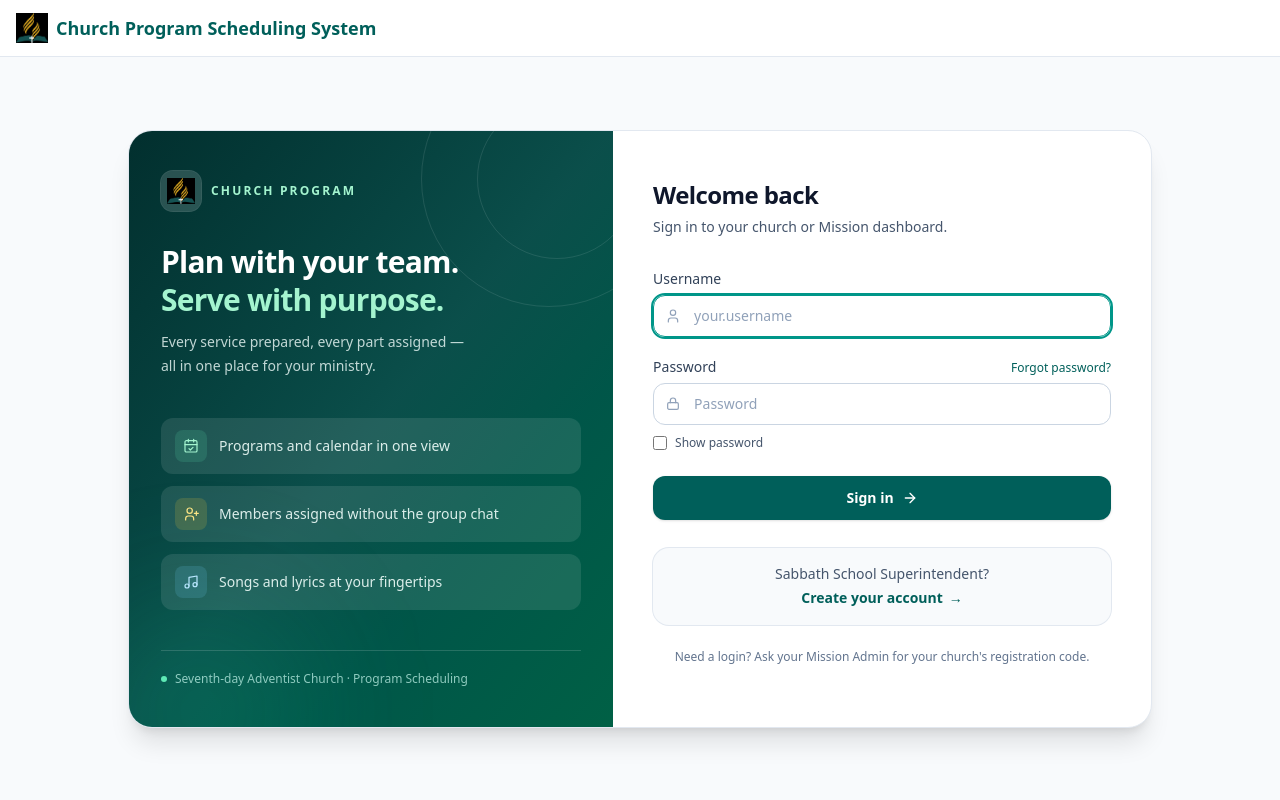
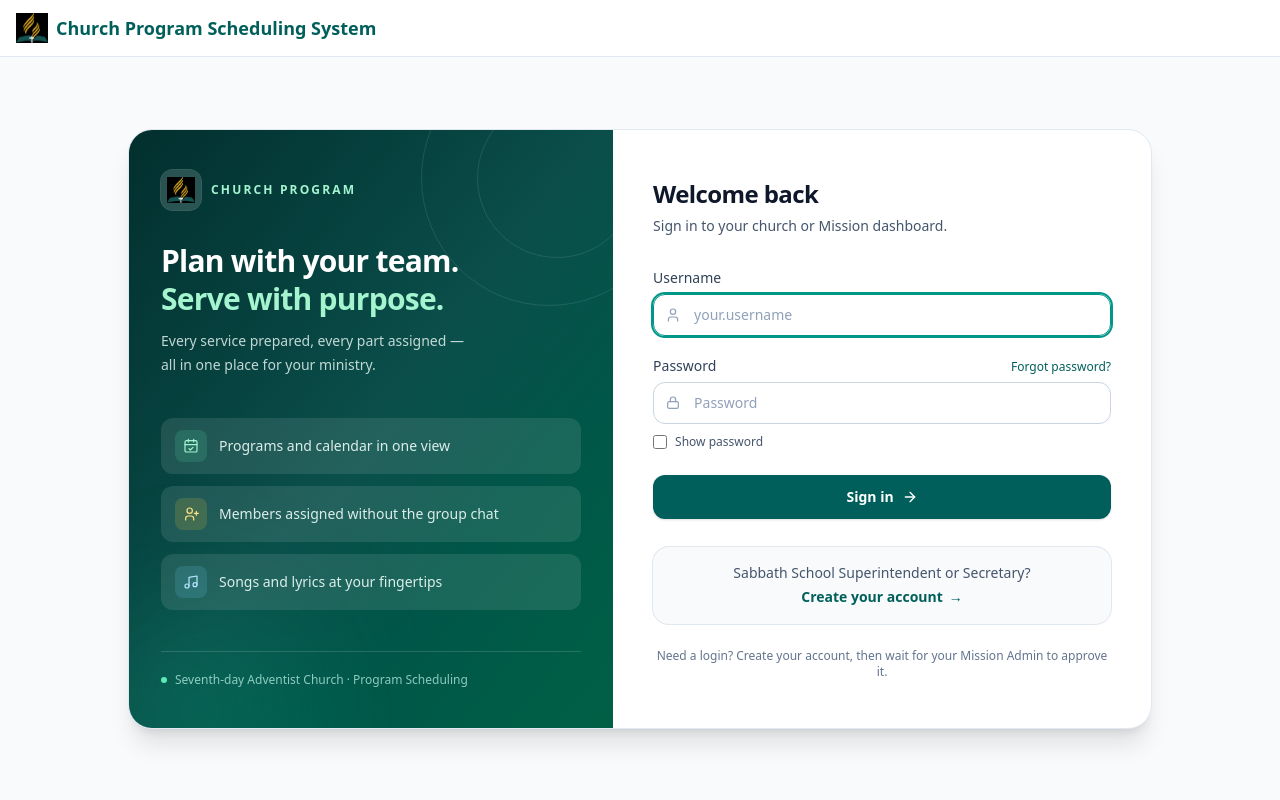
Before and after one commit to bowendell26-svg/CPSS_system, a Flask app: page /login in a window 1280 px wide. Run offline with Flask 3, Linux system fonts and the light colour scheme; tables that the repository leaves empty hold one stand-in row (values such as "Sample post").

Commit message:
Drop the church registration code from sign-up and church management.
Sign-ups are vetted by the Mission Admin, so asking for a shared code adds no security and only blocks legitimate officers; churches keep an internal auto-generated code so existing records stay valid.

🤖 Generated with Codebuff
Co-Authored-By: Codebuff <noreply@codebuff.com>

```diff
--- a/app.py
+++ b/app.py
@@ -589,7 +589,6 @@ def register():
         username = request.form.get("username", "").strip().lower()
         email = request.form.get("email", "").strip().lower()
         church_id = request.form.get("church_id", type=int)
-        code = request.form.get("registration_code", "").strip()
         officer_title = request.form.get("officer_title", "").strip()
         password = request.form.get("password", "")
         confirm = request.form.get("confirm", "")
@@ -615,10 +614,8 @@ def register():
             error = "Please enter a valid email address."
         elif User.query.filter_by(email=email).first():
             error = "That email address is already in use."
-        elif not church or not secrets.compare_digest(
-            code.casefold(), church.registration_code.casefold()
-        ):
-            error = "Choose your church and enter its valid registration code."
+        elif not church:
+            error = "Choose your church."
         elif len(password) < 8:
             error = "Password must be at least 8 characters."
         elif password != confirm:
@@ -948,23 +945,16 @@ def generate_password():
 def validate_church_form(church_id=None):
     name = " ".join(request.form.get("name", "").split())
     district = " ".join(request.form.get("district", "").split())
-    code = request.form.get("registration_code", "").strip().upper()
     error = None
 
     if not name or len(name) > 120:
         error = "Church names must be between 1 and 120 characters."
     elif not district or len(district) > 100:
         error = "District names must be between 1 and 100 characters."
-    elif len(code) > 100:
-        error = "Registration codes must be 100 characters or fewer."
-    elif code and Church.query.filter(
-        db.func.lower(Church.registration_code) == code.lower(),
-        Church.id != (church_id or -1),
-    ).first():
-        error = "That registration code is already assigned to a church."
-    elif not code:
-        # Blangko ang code: awtomatikong gumawa mula sa district at church name.
-        code = generate_church_code(district, name)
+
+    # Hindi na ipinapakita o hinihingi ang registration code; awtomatiko pa
+    # ring gumagawa ng panloob na code para manatiling valid ang mga record.
+    code = "" if error else generate_church_code(district, name)
     return name, district, code, error
 
 
@@ -1020,7 +1010,6 @@ def edit_church(church_id):
         else:
             church.name = name
             church.district = district
-            church.registration_code = code
             db.session.commit()
             flash("Church details updated.", "success")
             return redirect(url_for("churches"))
--- a/templates/login.html
+++ b/templates/login.html
@@ -152,7 +152,7 @@
 
             <div class="mt-7 rounded-2xl bg-slate-50 px-4 py-4 text-center ring-1 ring-slate-200">
                 <p class="text-sm text-slate-600">
-                    Sabbath School Superintendent?
+                    Sabbath School Superintendent or Secretary?
                 </p>
                 <a href="{{ url_for('register') }}"
                     class="mt-1 inline-flex items-center gap-1.5 text-sm font-semibold text-teal-800 hover:text-teal-950 hover:underline focus-visible:outline-2 focus-visible:outline-teal-700">
@@ -162,7 +162,7 @@
             </div>
 
             <p class="mt-6 text-center text-xs text-slate-500">
-                Need a login? Ask your Mission Admin for your church's registration code.
+                Need a login? Create your account, then wait for your Mission Admin to approve it.
             </p>
         </div>
     </div>
--- a/templates/register.html
+++ b/templates/register.html
@@ -7,7 +7,7 @@
     <div>
         <p class="text-sm font-semibold tracking-wide text-teal-700">LOCAL CHURCH ACCOUNT</p>
         <h1 class="mt-1 text-2xl font-semibold text-slate-900">Superintendent &amp; Secretary Sign Up</h1>
-        <p class="mt-2 text-sm leading-6 text-slate-600">Only a church's Superintendent or Secretary may hold a local account. Choose your church and position, then wait for your Mission Admin to verify and approve your registration.</p>
+        <p class="mt-2 text-sm leading-6 text-slate-600">Only a church's Superintendent or Secretary may hold a local account. Choose your church and your position, then wait for your Mission Admin to verify and approve your registration.</p>
     </div>
     {% if not churches %}
     <div class="mt-6 rounded-xl border border-amber-200 bg-amber-50 p-4 text-sm text-amber-900">Registration is currently unavailable because no churches have been added. Contact your Mission Admin.</div>
@@ -43,10 +43,6 @@
                 {% endfor %}
             </select>
         </div>
-        <div>
-            <label for="registration_code" class="block text-sm font-medium text-slate-700">Church registration code</label>
-            <input id="registration_code" name="registration_code" required maxlength="100" autocomplete="off" class="mt-1 w-full rounded-lg border border-slate-300 px-3 py-2.5 text-sm focus:border-teal-600 focus:outline-2 focus:outline-teal-600">
-        </div>
         <div class="grid gap-4 sm:grid-cols-2">
             <div>
                 <label for="password" class="block text-sm font-medium text-slate-700">Password</label>
```
Also changed, not shown: templates/churches.html (+3 -9 lines).
